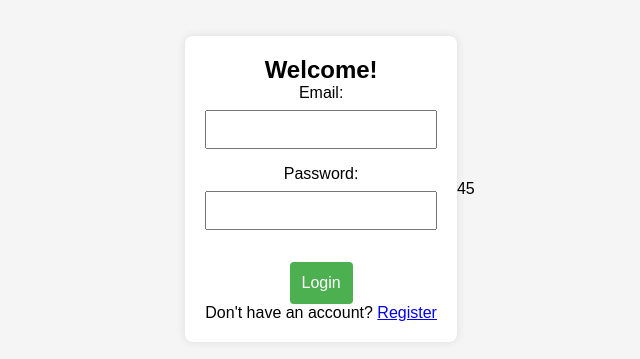
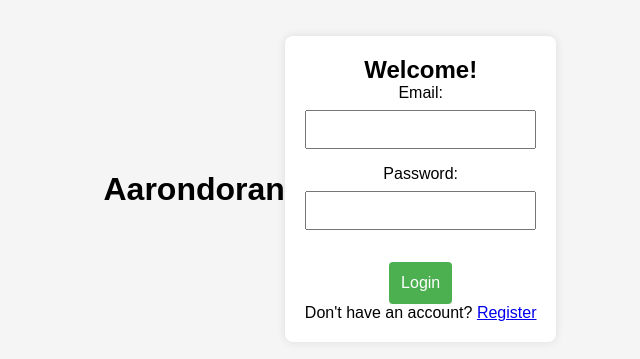
Before and after one commit to Aarondoran/accounts, a plain HTML site: page index.html in a window 1280 px wide. Shown: the part 211-570 px from the top of the page, without its empty margins (310-950 px from the left). Drawn offline with Linux system fonts and the light colour scheme.

Commit message:
Update index.html

```diff
--- a/index.html
+++ b/index.html
@@ -12,7 +12,11 @@
 </head>
 <script src="app.js"></script>
 <body>
-
+<div id="title">
+  <h1>
+    Aarondoran
+  </h1>
+</div>
   <!-- Your HTML for login and register forms -->
   <div id="login-container">
     <h2>Welcome!</h2>
@@ -42,7 +46,7 @@
       <p>Already have an account? <a href="javascript:void(0);" onclick="toggleForm('login')">Login</a></p>
     </div>
   </div>
-45
+
   <script>
     // Function to toggle between login and register forms
     function toggleForm(form) {
```
